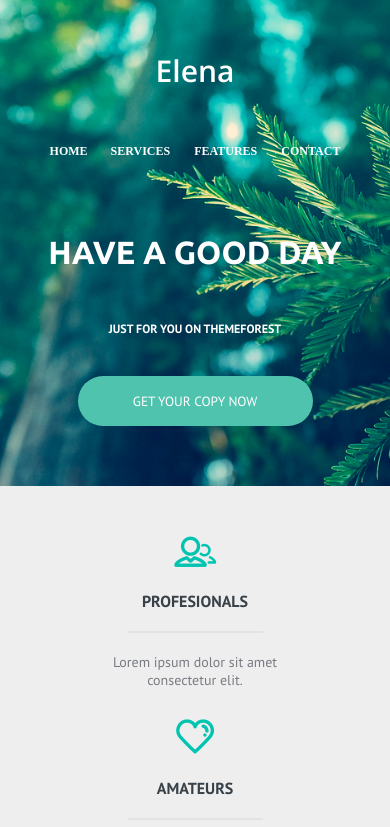
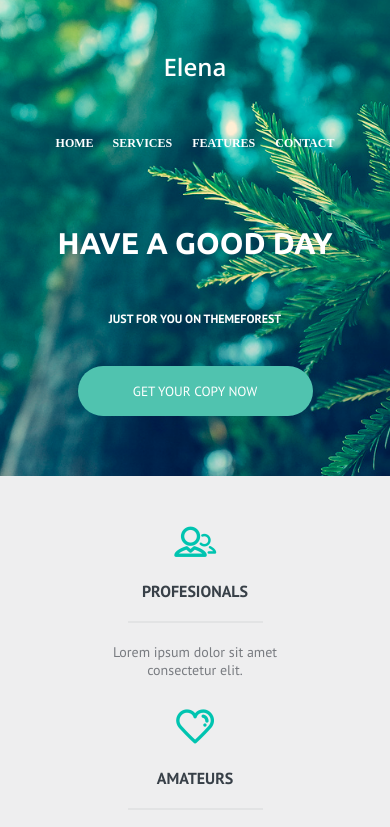
Before and after one commit to MazharovaAnna/Have-a-good-day, a plain HTML site: page index.html in a window 390 px wide. Shown: the top 827 px of the page. Drawn offline with nearby package versions, Linux system fonts and the light colour scheme.

Commit message:
Add files via upload

```diff
--- a/style.css
+++ b/style.css
@@ -324,10 +324,10 @@ p {
   padding: 50px 0 60px 0;
 }
 .header__name{
-  font-size: 30px;
+  font-size: 24px;
 }
 .header__title{
-  font-size: 32px;
+  font-size: 30px;
 }
 .header__subtitle{
   font-size: 12px;
@@ -336,7 +336,7 @@ p {
 /*Nav
 ===================*/
 .nav__link{
-  padding: 0 10px;
+  padding: 0 8px;
   font-size: 12px;
 }
 
```
